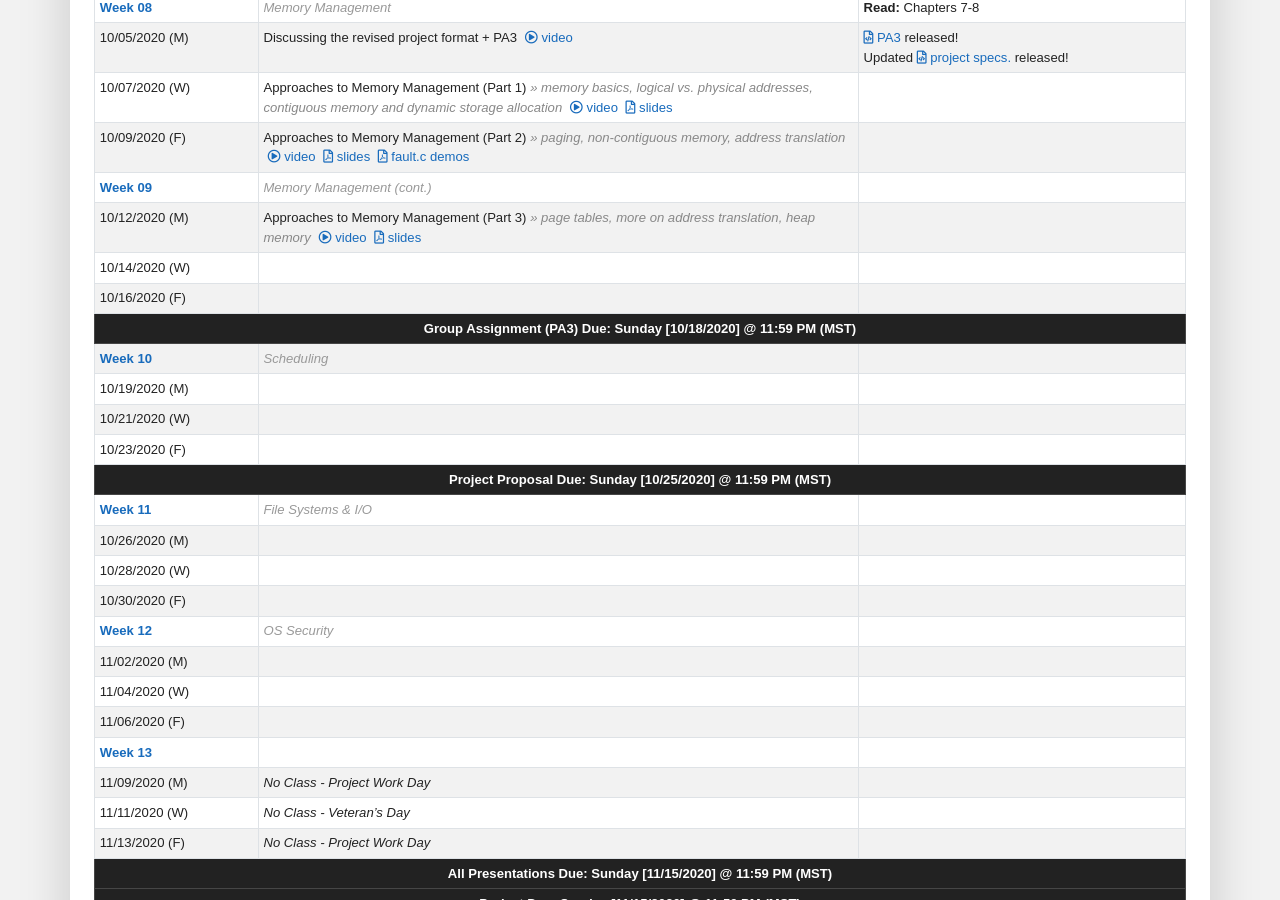
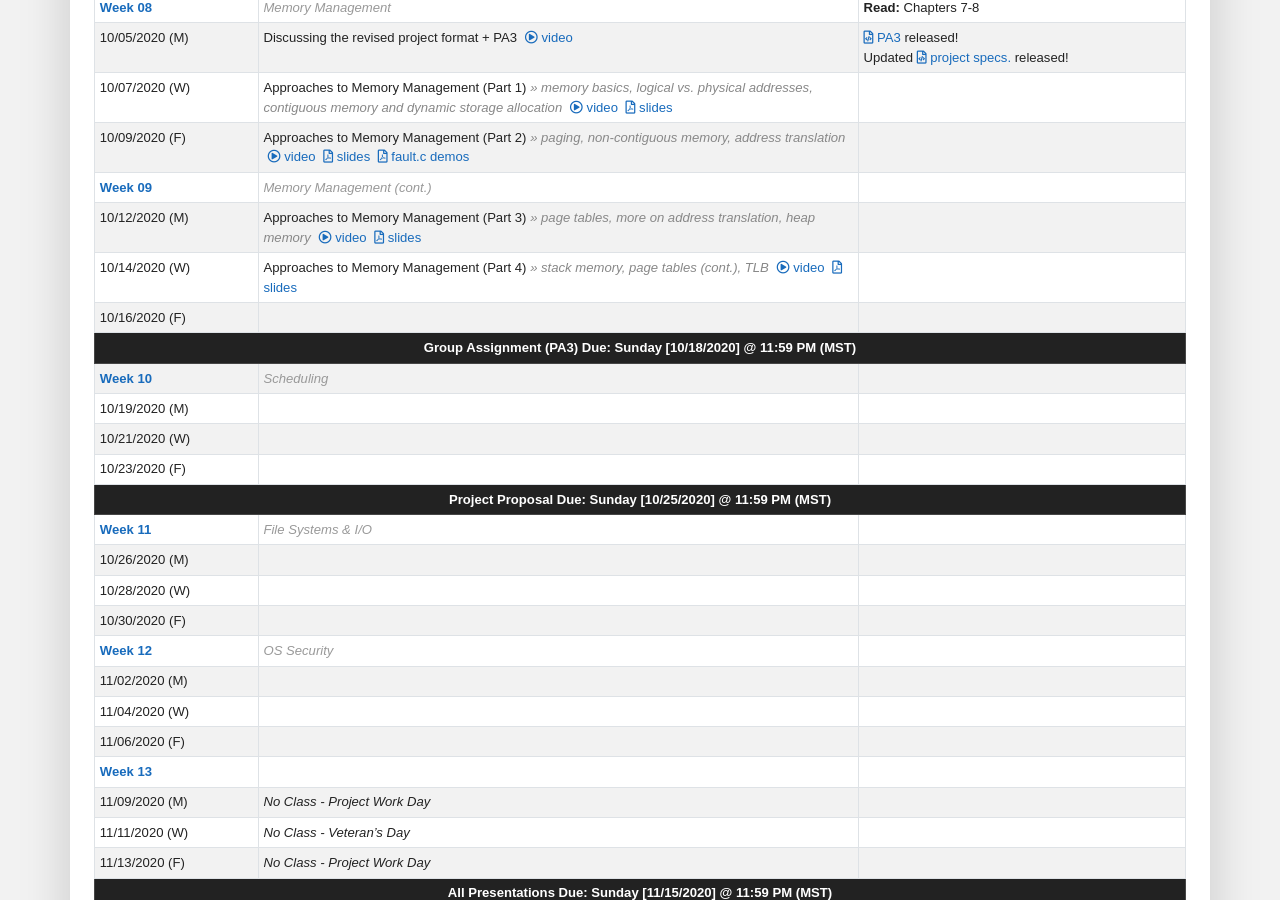
Before and after one commit to traviswpeters/cs460-2020-fall, a Jekyll site: the page built from index.md, in a window 1280 px wide and 900 px high, scrolled down 3079 px. Built offline with Jekyll 4.4.1, drawn with Linux system fonts in a browser that asks for light colours; nearby versions of some CDN libraries; some web fonts are replaced; comment, search, counter and statistics services are not loaded.

Commit message:
add link+slides

```diff
--- a/index.md
+++ b/index.md
@@ -577,9 +577,9 @@
 <td markdown="span">10/14/2020 (W)</td>
 <!-- Topics & Lecture Details Here -->
 <td markdown="span" markdown="1">
-<!-- -
-[video](){:.video}
-[slides](){:.slides} -->
+- Approaches to Memory Management (Part 4) _>> stack memory, page tables (cont.), TLB_{:.text-muted}
+[video](https://zoom.us/rec/share/DCIs62_2uvG-7Rtr1SFLqaTd0OKGRbJpZK5khP8DNSvOYb9OfL2rj2-AwrRQjmtL.GfwceRkcNLgkNlu9){:.video}
+[slides](files/cs460-07-memory-p4.pdf){:.slides}
 </td>
 <!-- Assignments & Reading Here -->
 <td markdown="span" markdown="1"></td>
@@ -590,9 +590,9 @@
 <td markdown="span">10/16/2020 (F)</td>
 <!-- Topics & Lecture Details Here -->
 <td markdown="span" markdown="1">
-<!-- -
+<!-- - Approaches to Memory Management (Part 5) _>> putting it all together: Virtual Memory_{:.text-muted}
 [video](){:.video}
-[slides](){:.slides} -->
+[slides](files/cs460-07-memory-p5.pdf){:.slides} -->
 </td>
 <!-- Assignments & Reading Here -->
 <td markdown="span">
```
Also changed, not shown: 1 other file.
